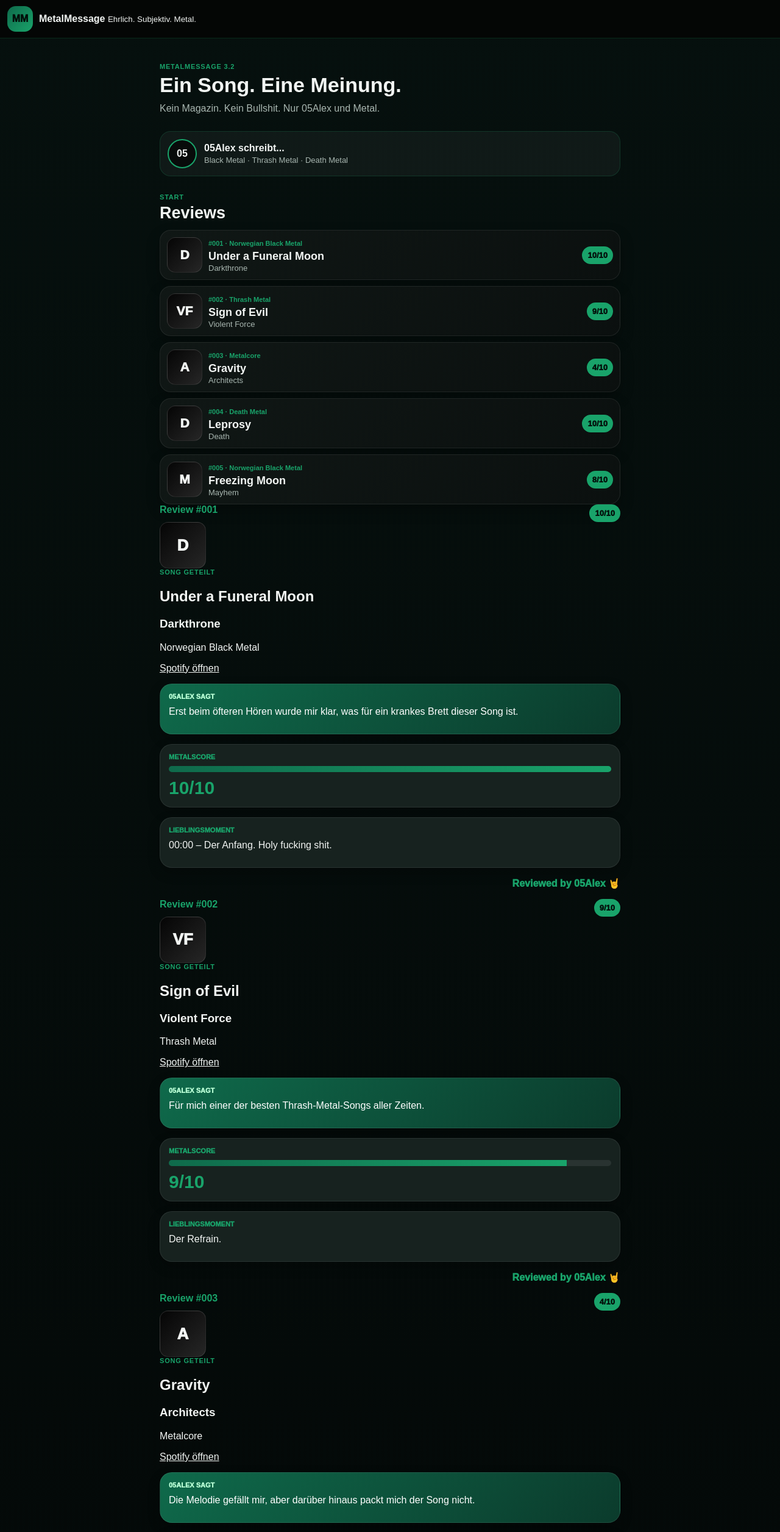
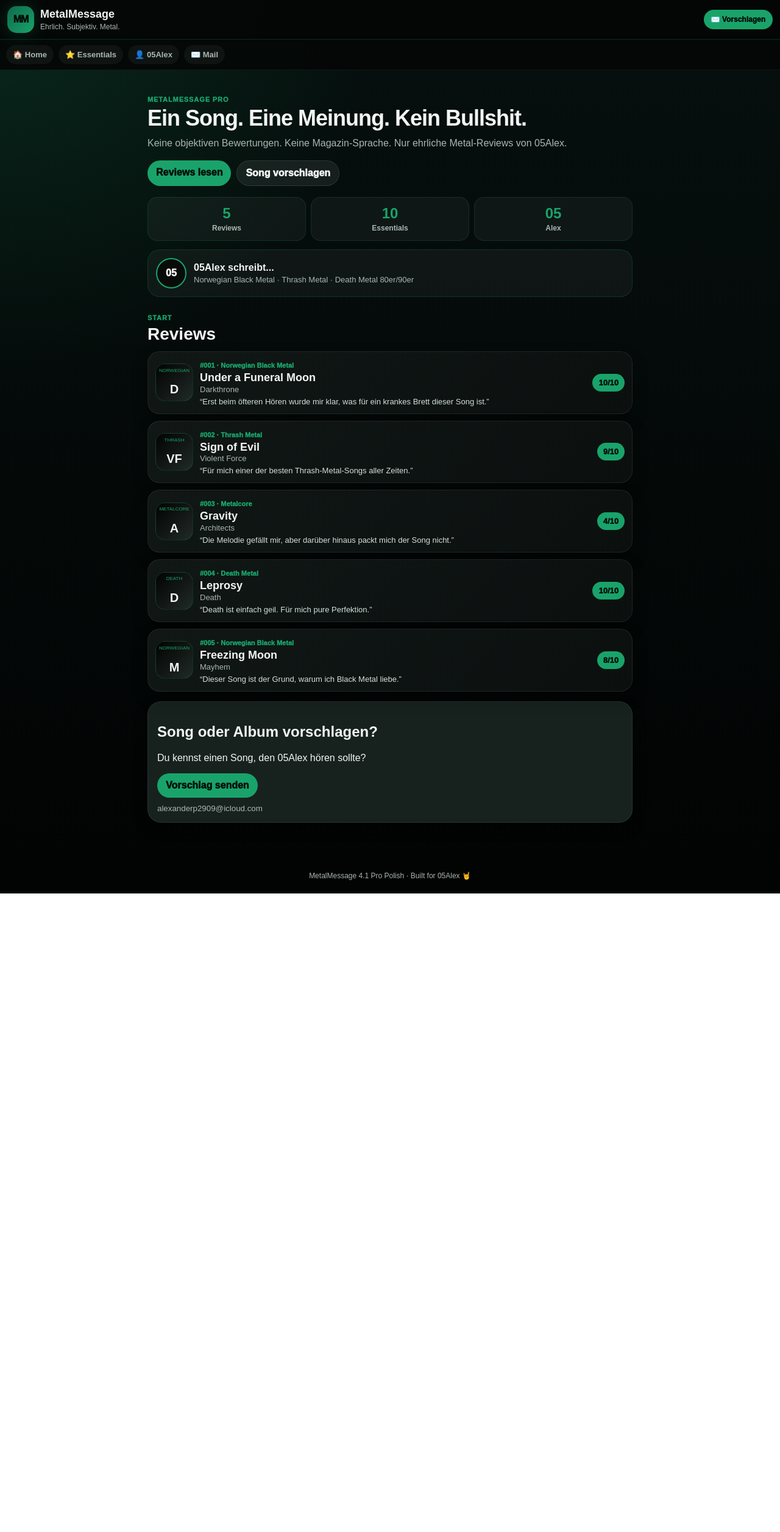
Before and after one commit to 05alex29metal-cyber/metalmessage-05alex, a plain HTML site: page index.html in a window 1280 px wide. Shown: the top 2512 px of the page at 61% size. After the commit the page ends 1465 px from the top, so only its background shows below. Drawn offline with Linux system fonts and the light colour scheme.

Commit message:
Add files via upload

```diff
--- a/index.html
+++ b/index.html
@@ -1,214 +1,42 @@
-<!DOCTYPE html>
-<html lang="de">
-<head>
-<meta charset="UTF-8">
-<meta name="viewport" content="width=device-width, initial-scale=1.0">
-<title>MetalMessage 3.2</title>
-<link rel="stylesheet" href="style.css">
-</head>
-<body id="top">
+<!DOCTYPE html><html lang="de"><head><meta charset="UTF-8"><meta name="viewport" content="width=device-width, initial-scale=1.0"><title>MetalMessage 4.1</title><link rel="stylesheet" href="style.css"></head><body>
 <header class="top">
-  <div class="logo">MM</div>
-  <div>
-    <b>MetalMessage</b>
-    <small>Ehrlich. Subjektiv. Metal.</small>
-  </div>
+  <a class="logo" href="index.html"><span>MM</span></a>
+  <div class="brand"><b>MetalMessage</b><small>Ehrlich. Subjektiv. Metal.</small></div>
+  <a class="suggest" href="mailto:alexanderp2909@icloud.com?subject=Song-%20oder%20Albumvorschlag%20für%20MetalMessage&body=Hey%2005Alex,%0D%0A%0D%0Amein%20Vorschlag:%0D%0A%0D%0ABand:%20%0D%0ASong/Album:%20%0D%0AWarum%20solltest%20du%20es%20hören?:%20%0D%0A%0D%0A🤘">✉️ Vorschlagen</a>
 </header>
-
+<nav class="nav">
+  <a href="index.html">🏠 Home</a><a href="essentials.html">⭐ Essentials</a><a href="about.html">👤 05Alex</a><a href="mailto:alexanderp2909@icloud.com?subject=Song-%20oder%20Albumvorschlag%20für%20MetalMessage&body=Hey%2005Alex,%0D%0A%0D%0Amein%20Vorschlag:%0D%0A%0D%0ABand:%20%0D%0ASong/Album:%20%0D%0AWarum%20solltest%20du%20es%20hören?:%20%0D%0A%0D%0A🤘">✉️ Mail</a>
+</nav>
 <main>
 <section class="hero">
-  <p>MetalMessage 3.2</p>
-  <h1>Ein Song. Eine Meinung.</h1>
-  <span>Kein Magazin. Kein Bullshit. Nur 05Alex und Metal.</span>
+  <p>MetalMessage Pro</p><h1>Ein Song. Eine Meinung. Kein Bullshit.</h1>
+  <span>Keine objektiven Bewertungen. Keine Magazin-Sprache. Nur ehrliche Metal-Reviews von 05Alex.</span>
+  <div class="hero-buttons"><a href="#reviews">Reviews lesen</a><a class="secondary" href="mailto:alexanderp2909@icloud.com?subject=Song-%20oder%20Albumvorschlag%20für%20MetalMessage&body=Hey%2005Alex,%0D%0A%0D%0Amein%20Vorschlag:%0D%0A%0D%0ABand:%20%0D%0ASong/Album:%20%0D%0AWarum%20solltest%20du%20es%20hören?:%20%0D%0A%0D%0A🤘">Song vorschlagen</a></div>
 </section>
-
-<section class="profile">
-  <div class="avatar">05</div>
-  <div>
-    <b>05Alex schreibt...</b>
-    <p>Black Metal · Thrash Metal · Death Metal</p>
-  </div>
-</section>
-
-<section id="reviews">
-  <div class="title"><span>Start</span><h2>Reviews</h2></div>
-  <div class="cards">
-    <a class="review-card" href="#darkthrone-under-a-funeral-moon">
-      <div class="cover">D</div>
-      <div class="card-text">
-        <span>#001 · Norwegian Black Metal</span>
-        <h3>Under a Funeral Moon</h3>
-        <p>Darkthrone</p>
-      </div>
-      <strong>10/10</strong>
-    </a>
-
-    <a class="review-card" href="#violent-force-sign-of-evil">
-      <div class="cover">VF</div>
-      <div class="card-text">
-        <span>#002 · Thrash Metal</span>
-        <h3>Sign of Evil</h3>
-        <p>Violent Force</p>
-      </div>
-      <strong>9/10</strong>
-    </a>
-
-    <a class="review-card" href="#architects-gravity">
-      <div class="cover">A</div>
-      <div class="card-text">
-        <span>#003 · Metalcore</span>
-        <h3>Gravity</h3>
-        <p>Architects</p>
-      </div>
-      <strong>4/10</strong>
-    </a>
-
-    <a class="review-card" href="#death-leprosy">
-      <div class="cover">D</div>
-      <div class="card-text">
-        <span>#004 · Death Metal</span>
-        <h3>Leprosy</h3>
-        <p>Death</p>
-      </div>
-      <strong>10/10</strong>
-    </a>
-
-    <a class="review-card" href="#mayhem-freezing-moon">
-      <div class="cover">M</div>
-      <div class="card-text">
-        <span>#005 · Norwegian Black Metal</span>
-        <h3>Freezing Moon</h3>
-        <p>Mayhem</p>
-      </div>
-      <strong>8/10</strong>
-    </a>
-    </div>
-</section>
-
-
-    <section class="review" id="darkthrone-under-a-funeral-moon">
-      <div class="review-head"><span>Review #001</span><strong>10/10</strong></div>
-      <div class="song-panel">
-        <div class="cover big">D</div>
-        <div>
-          <p class="label">Song geteilt</p>
-          <h2>Under a Funeral Moon</h2>
-          <h3>Darkthrone</h3>
-          <p>Norwegian Black Metal</p>
-          <a href="https://open.spotify.com/search/Darkthrone%20Under a Funeral Moon" target="_blank">Spotify öffnen</a>
-        </div>
-      </div>
-      <div class="msg green"><span>05Alex sagt</span><p>Erst beim öfteren Hören wurde mir klar, was für ein krankes Brett dieser Song ist.</p></div>
-      <div class="metalscore"><span>METALSCORE</span><div class="scorebar"><i style="width:100%"></i></div><strong>10/10</strong></div>
-      <div class="msg"><span>Lieblingsmoment</span><p>00:00 – Der Anfang. Holy fucking shit.</p></div>
-      <p class="signature">Reviewed by 05Alex 🤘</p>
-    </section>
-
-    <section class="review" id="violent-force-sign-of-evil">
-      <div class="review-head"><span>Review #002</span><strong>9/10</strong></div>
-      <div class="song-panel">
-        <div class="cover big">VF</div>
-        <div>
-          <p class="label">Song geteilt</p>
-          <h2>Sign of Evil</h2>
-          <h3>Violent Force</h3>
-          <p>Thrash Metal</p>
-          <a href="https://open.spotify.com/search/Violent Force%20Sign of Evil" target="_blank">Spotify öffnen</a>
-        </div>
-      </div>
-      <div class="msg green"><span>05Alex sagt</span><p>Für mich einer der besten Thrash-Metal-Songs aller Zeiten.</p></div>
-      <div class="metalscore"><span>METALSCORE</span><div class="scorebar"><i style="width:90%"></i></div><strong>9/10</strong></div>
-      <div class="msg"><span>Lieblingsmoment</span><p>Der Refrain.</p></div>
-      <p class="signature">Reviewed by 05Alex 🤘</p>
-    </section>
-
-    <section class="review" id="architects-gravity">
-      <div class="review-head"><span>Review #003</span><strong>4/10</strong></div>
-      <div class="song-panel">
-        <div class="cover big">A</div>
-        <div>
-          <p class="label">Song geteilt</p>
-          <h2>Gravity</h2>
-          <h3>Architects</h3>
-          <p>Metalcore</p>
-          <a href="https://open.spotify.com/search/Architects%20Gravity" target="_blank">Spotify öffnen</a>
-        </div>
-      </div>
-      <div class="msg green"><span>05Alex sagt</span><p>Die Melodie gefällt mir, aber darüber hinaus packt mich der Song nicht.</p></div>
-      <div class="metalscore"><span>METALSCORE</span><div class="scorebar"><i style="width:40%"></i></div><strong>4/10</strong></div>
-      <div class="msg"><span>Lieblingsmoment</span><p>Kein Moment, der hängen geblieben ist.</p></div>
-      <p class="signature">Reviewed by 05Alex 🤘</p>
-    </section>
-
-    <section class="review" id="death-leprosy">
-      <div class="review-head"><span>Review #004</span><strong>10/10</strong></div>
-      <div class="song-panel">
-        <div class="cover big">D</div>
-        <div>
-          <p class="label">Song geteilt</p>
-          <h2>Leprosy</h2>
-          <h3>Death</h3>
-          <p>Death Metal</p>
-          <a href="https://open.spotify.com/search/Death%20Leprosy" target="_blank">Spotify öffnen</a>
-        </div>
-      </div>
-      <div class="msg green"><span>05Alex sagt</span><p>Death ist einfach geil. Für mich pure Perfektion.</p></div>
-      <div class="metalscore"><span>METALSCORE</span><div class="scorebar"><i style="width:100%"></i></div><strong>10/10</strong></div>
-      <div class="msg"><span>Lieblingsmoment</span><p>Der ganze Song. Böse von Anfang bis Ende.</p></div>
-      <p class="signature">Reviewed by 05Alex 🤘</p>
-    </section>
-
-    <section class="review" id="mayhem-freezing-moon">
-      <div class="review-head"><span>Review #005</span><strong>8/10</strong></div>
-      <div class="song-panel">
-        <div class="cover big">M</div>
-        <div>
-          <p class="label">Song geteilt</p>
-          <h2>Freezing Moon</h2>
-          <h3>Mayhem</h3>
-          <p>Norwegian Black Metal</p>
-          <a href="https://open.spotify.com/search/Mayhem%20Freezing Moon" target="_blank">Spotify öffnen</a>
-        </div>
-      </div>
-      <div class="msg green"><span>05Alex sagt</span><p>Dieser Song ist der Grund, warum ich Black Metal liebe.</p></div>
-      <div class="metalscore"><span>METALSCORE</span><div class="scorebar"><i style="width:80%"></i></div><strong>8/10</strong></div>
-      <div class="msg"><span>Lieblingsmoment</span><p>Wenn der Song plötzlich schneller wird.</p></div>
-      <p class="signature">Reviewed by 05Alex 🤘</p>
-    </section>
-
-
-<section id="essentials" class="essentials">
-  <div class="title"><span>Persönliche Auswahl</span><h2>05Alex’s Essentials</h2></div>
-  <ol><li><span>01</span>Lost in the Twilight Hall – Blind Guardian</li>
-<li><span>02</span>Persecution Mania – Sodom</li>
-<li><span>03</span>Church of Genosuicide – Goatfuneral</li>
-<li><span>04</span>Torment Payback – Suicidal Angels</li>
-<li><span>05</span>Godiva – Heaven Shall Burn</li>
-<li><span>06</span>Under a Funeral Moon – Darkthrone</li>
-<li><span>07</span>Cromlech – Darkthrone</li>
-<li><span>08</span>Leprosy – Death</li>
-<li><span>09</span>Hell Awaits – Slayer</li>
-<li><span>10</span>Death Is Your Saviour – Kreator</li></ol>
-</section>
-
-<section id="kontakt" class="contact">
-  <div class="title"><span>Song oder Album vorschlagen</span><h2>Kontakt</h2></div>
-  <div class="contact-card">
-    <p>Du hast einen Song oder ein Album, das 05Alex hören sollte?</p>
-    <p>Schick deinen Vorschlag direkt per Mail.</p>
-    <a class="mail-button" href="mailto:alexanderp2909@icloud.com?subject=Song-%20oder%20Albumvorschlag%20für%20MetalMessage&body=Hey%2005Alex,%0D%0A%0D%0Amein%20Vorschlag:%0D%0A%0D%0ABand:%20%0D%0ASong/Album:%20%0D%0AWarum%20solltest%20du%20es%20hören?:%20%0D%0A%0D%0A🤘">Vorschlag senden</a>
-    <small>alexanderp2909@icloud.com</small>
-  </div>
-</section>
+<section class="stats"><div><b>5</b><span>Reviews</span></div><div><b>10</b><span>Essentials</span></div><div><b>05</b><span>Alex</span></div></section>
+<section class="profile"><div class="avatar">05</div><div><b>05Alex schreibt...</b><p>Norwegian Black Metal · Thrash Metal · Death Metal 80er/90er</p></div></section>
+<section id="reviews"><div class="title"><span>Start</span><h2>Reviews</h2></div><div class="cards"><a class="review-card" href="review-under-a-funeral-moon.html">
+  <div class="cover"><small>Norwegian</small><b>D</b></div>
+  <div><span>#001 · Norwegian Black Metal</span><h3>Under a Funeral Moon</h3><p>Darkthrone</p><em>“Erst beim öfteren Hören wurde mir klar, was für ein krankes Brett dieser Song ist.”</em></div>
+  <strong>10/10</strong>
+</a><a class="review-card" href="review-sign-of-evil.html">
+  <div class="cover"><small>Thrash</small><b>VF</b></div>
+  <div><span>#002 · Thrash Metal</span><h3>Sign of Evil</h3><p>Violent Force</p><em>“Für mich einer der besten Thrash-Metal-Songs aller Zeiten.”</em></div>
+  <strong>9/10</strong>
+</a><a class="review-card" href="review-gravity.html">
+  <div class="cover"><small>Metalcore</small><b>A</b></div>
+  <div><span>#003 · Metalcore</span><h3>Gravity</h3><p>Architects</p><em>“Die Melodie gefällt mir, aber darüber hinaus packt mich der Song nicht.”</em></div>
+  <strong>4/10</strong>
+</a><a class="review-card" href="review-leprosy.html">
+  <div class="cover"><small>Death</small><b>D</b></div>
+  <div><span>#004 · Death Metal</span><h3>Leprosy</h3><p>Death</p><em>“Death ist einfach geil. Für mich pure Perfektion.”</em></div>
+  <strong>10/10</strong>
+</a><a class="review-card" href="review-freezing-moon.html">
+  <div class="cover"><small>Norwegian</small><b>M</b></div>
+  <div><span>#005 · Norwegian Black Metal</span><h3>Freezing Moon</h3><p>Mayhem</p><em>“Dieser Song ist der Grund, warum ich Black Metal liebe.”</em></div>
+  <strong>8/10</strong>
+</a></div></section>
+<section class="contact-box"><h2>Song oder Album vorschlagen?</h2><p>Du kennst einen Song, den 05Alex hören sollte?</p><a href="mailto:alexanderp2909@icloud.com?subject=Song-%20oder%20Albumvorschlag%20für%20MetalMessage&body=Hey%2005Alex,%0D%0A%0D%0Amein%20Vorschlag:%0D%0A%0D%0ABand:%20%0D%0ASong/Album:%20%0D%0AWarum%20solltest%20du%20es%20hören?:%20%0D%0A%0D%0A🤘">Vorschlag senden</a><small>alexanderp2909@icloud.com</small></section>
 </main>
-
-<nav class="bottom">
-  <a href="#top">Home</a>
-  <a href="#reviews">Reviews</a>
-  <a href="#essentials">Essentials</a>
-  <a href="#kontakt">Kontakt</a>
-</nav>
-
-<footer>MetalMessage 3.2 · Contact Update 🤘</footer>
-</body>
-</html>
+<footer>MetalMessage 4.1 Pro Polish · Built for 05Alex 🤘</footer>
+</body></html>
```
Also changed, not shown: about.html (added, +12 -0 lines), essentials.html (added, +21 -0 lines), review-freezing-moon.html (added, +21 -0 lines), review-leprosy.html (added, +21 -0 lines), review-sign-of-evil.html (added, +21 -0 lines), review-under-a-funeral-moon.html (added, +21 -0 lines), style.css, 1 other file.
